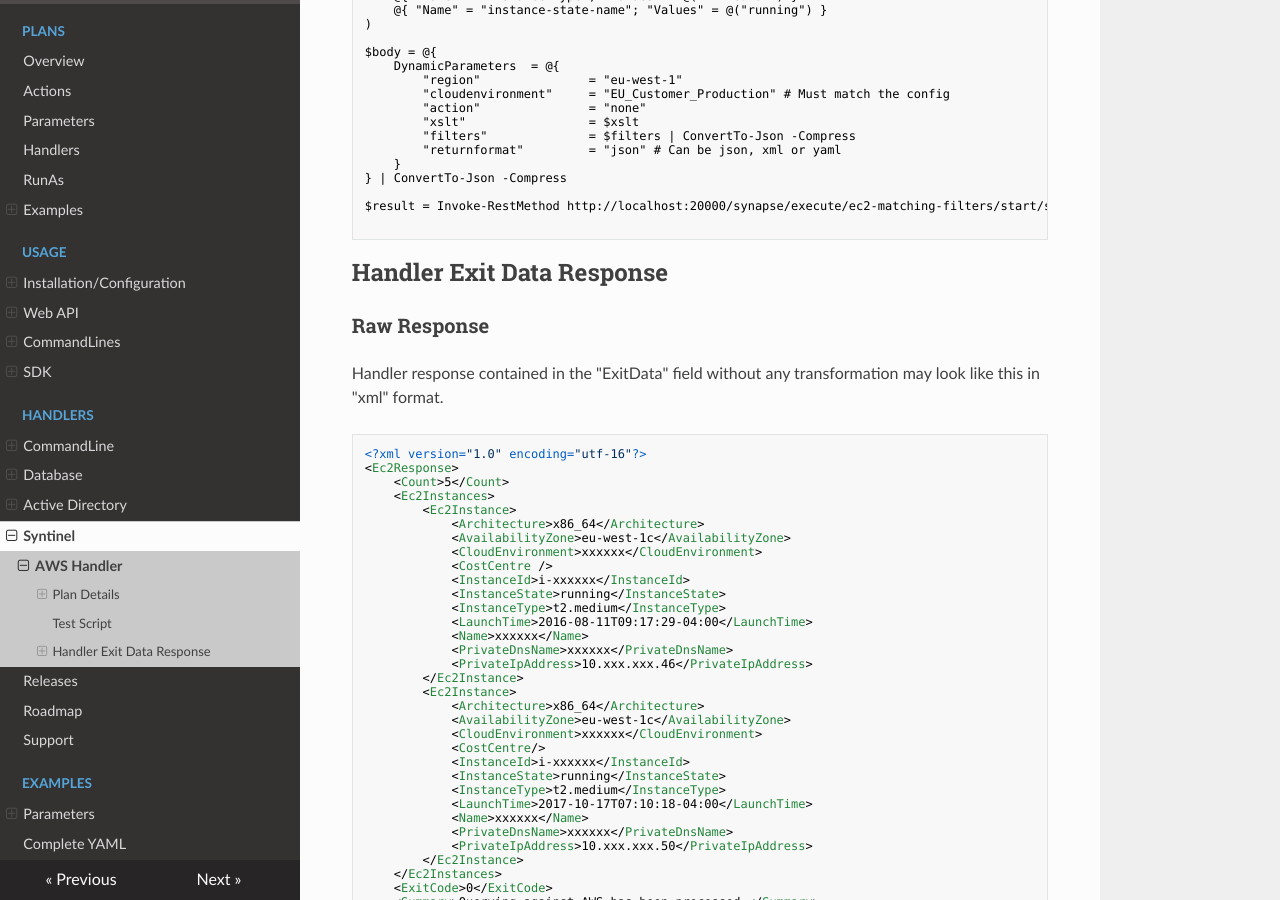
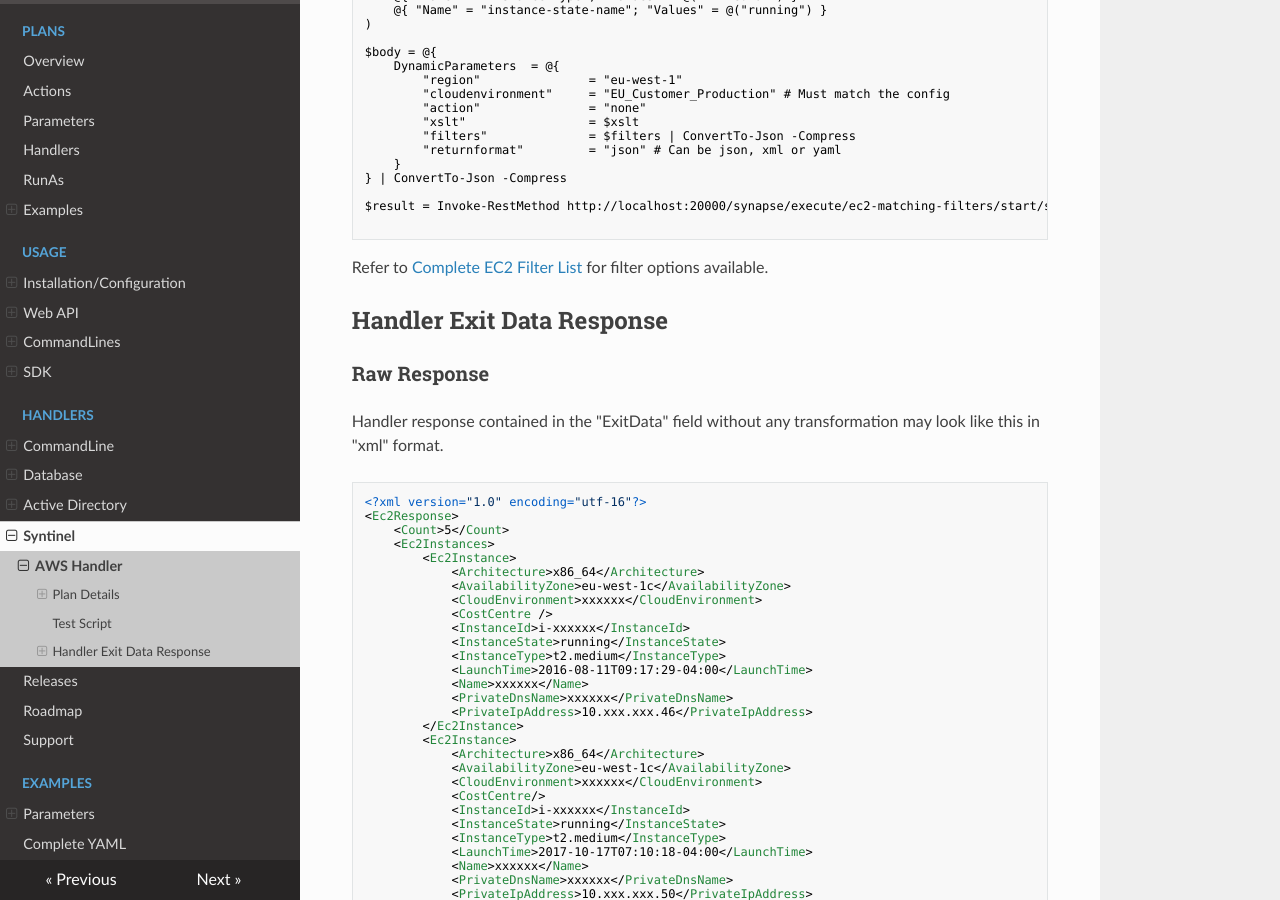
Before and after one commit to SynapseProject/synapse.docs, an MkDocs documentation site: the page built from docs/handlers/syntinel/aws.md, in a window 1280 px wide and 900 px high, scrolled down 1761 px. Built offline with MkDocs 1.6.1, drawn with Linux system fonts in a browser that asks for light colours; nearby versions of some CDN libraries; old or Windows-style settings are respelled for this version of MkDocs.

Commit message:
Added link to the list of EC2 filters available.

`````diff
--- a/docs/handlers/syntinel/aws.md
+++ b/docs/handlers/syntinel/aws.md
@@ -93,6 +93,7 @@ $body = @{
 $result = Invoke-RestMethod http://localhost:20000/synapse/execute/ec2-matching-filters/start/sync -body $body -ContentType "application/json" -Method "post" -UseDefaultCredentials
 
 ````
+Refer to [Complete EC2 Filter List](http://docs.aws.amazon.com/cli/latest/reference/ec2/describe-instances.html) for filter options available.
 
 ## Handler Exit Data Response
 ### Raw Response
`````
